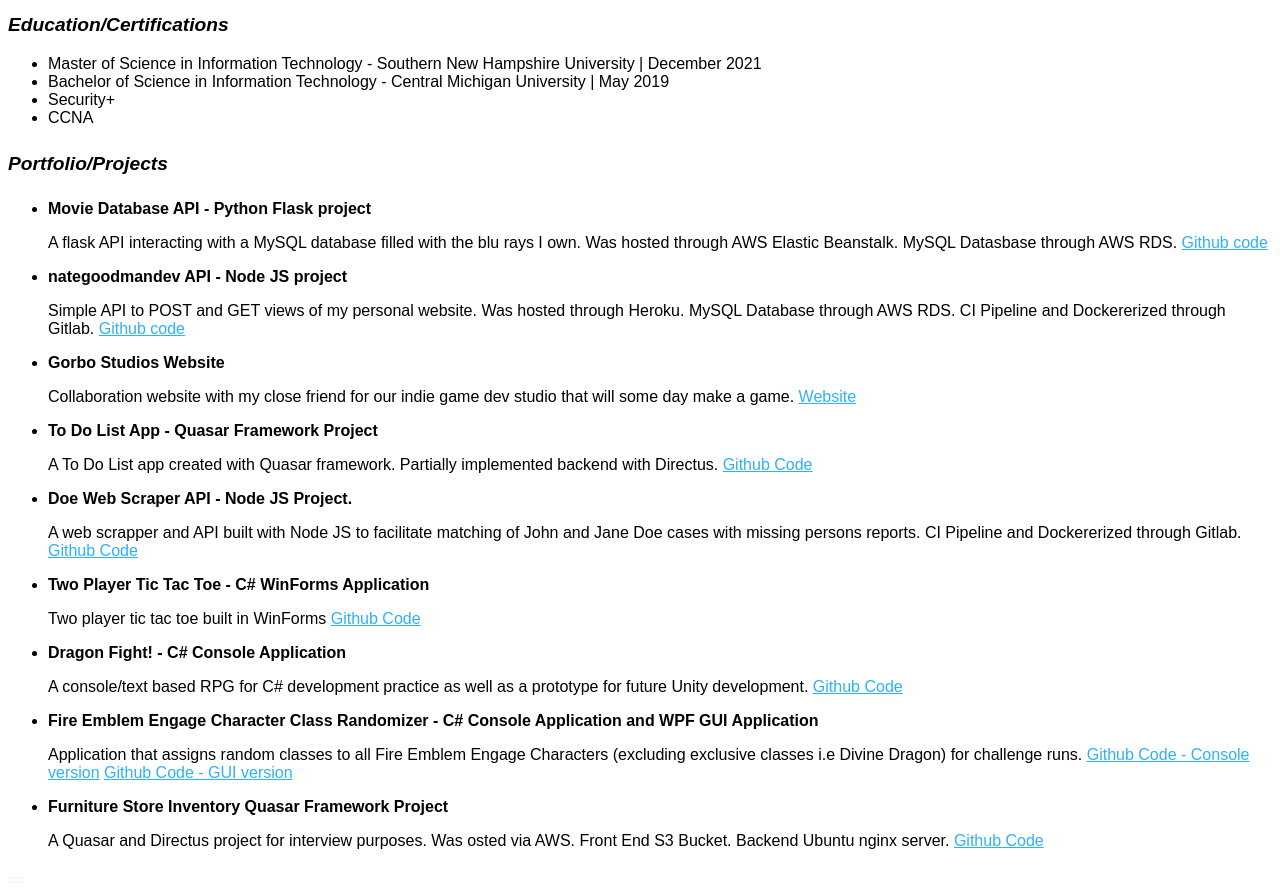
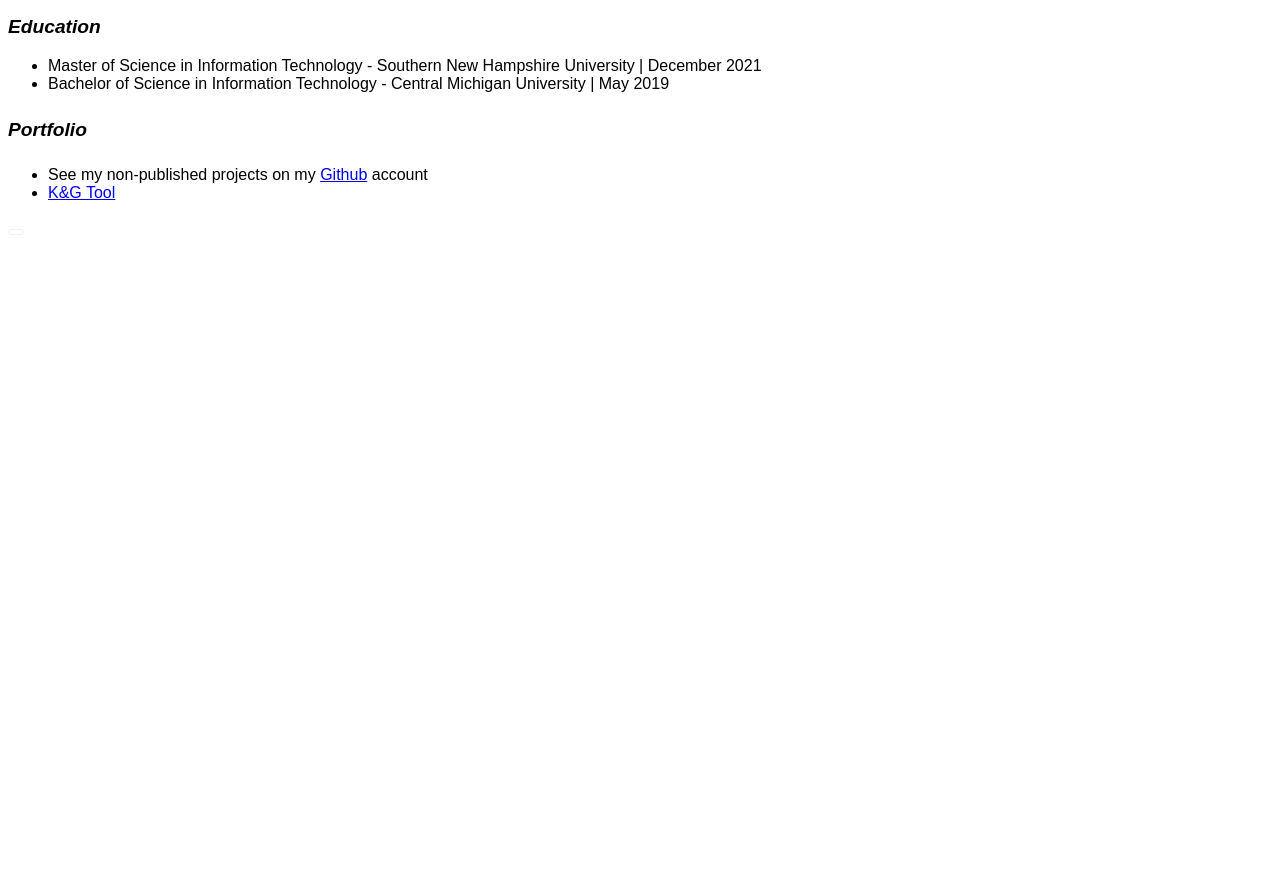
Before and after one commit to nategoodman88/nategoodman.dev, a website: page index.html in a window 1280 px wide. Shown: the part 1203-2095 px from the top of the page. After the commit the page ends 1447 px from the top, so only its background shows below. Drawn offline with Linux system fonts and the light colour scheme.

Commit message:
modified:   index.html

```diff
--- a/index.html
+++ b/index.html
@@ -11,7 +11,6 @@
         <h1 align="center">Nate Goodman</h1>
         <p align="center">Software Developer</p>
         <p align="Center">Phone: 231-724-0990 | Email: nategoodman88@gmail.com</p>
-        <p align="Center"><a href="https://www.dropbox.com/scl/fi/4zebozw9w884to781s9y3/Resume.docx?rlkey=t5kcfvfxfdr7tzjyjnnjsswwj&dl=0"target="_blank" style="color: #2EB1F8"> <span> Resume </span> </a></p>
 <!--Small headshot in it's own div-->
         <div>
             <img src = "images/Headshot.jpg" class="headshot" alt="Nate Headshot">
@@ -25,8 +24,9 @@
 <!--Line to divide my intro with the main content-->
         <hr>
         <h2><i>Job Experience</i></h2>
+            <ul>
                 <li><b> Software Developer - SPARK Business Works| January 2024 - Present </b>
-                    <p>SPARK provides custom software development and digital marketing services. We partner with our clients to execute practical strategies that increase efficiency and deliver ROI. </p>
+                    <p>Developed dynamic web and mobile applications. Helped establish DevOps practices within the company including standardized CI/CD pipelines, project templates, AWS optimization, etc.</p>
                 <li><b> Network Escalations Support Engineer - Service Corporation International | May 2022 - December 2023</b>
                     <p>Supported the resolution of escalated break/fix tickets of telephone lines and internet circuits in over 2,000 locations throughout the US, Canada and Puerto Rico. Supported SCI’s Cisco Meraki stack and Cisco Call Manager. Team lead on project to integrate AlertOps API into Cisco Meraki alerting. Regional Lead for east coast locations: oversaw 4 other employees on the team and directed them in the best actions to lead the support of all SCI locations in the east coast. Continued to make use of Wrike to track projects including disaster recovery after Hurricane Ian.</p>
                 </li>
@@ -49,34 +49,15 @@
                     <p>Supported hardware and software of student machines. Participated in direct hardware repair such as full-board replacement.</p>
                 </li>
             </ul>
-        <h3><i>Education/Certifications</i></h3>
+        <h3><i>Education</i></h3>
             <ul>
                 <li>Master of Science in Information Technology - Southern New Hampshire University | December 2021</li>
                 <li>Bachelor of Science in Information Technology - Central Michigan University | May 2019</li>
-                <li>Security+</li>
-                <li>CCNA</li>
             </ul>
-        <h4><i>Portfolio/Projects</i></h4>
+        <h4><i>Portfolio</i></h4>
             <ul>
-                <li><b>Movie Database API - Python Flask project</b>
-                    <p>A flask API interacting with a MySQL database filled with the blu rays I own. Was hosted through AWS Elastic Beanstalk. MySQL Datasbase through AWS RDS. <a href="https://github.com/nategoodman88/DatabaseAPI" target="_blank" style="color: #2EB1F8"><span> Github code</span></a></p>
-                </li>
-                <li><b>nategoodmandev API - Node JS project</b></li>
-                    <p>Simple API to POST and GET views of my personal website. Was hosted through Heroku. MySQL Database through AWS RDS. CI Pipeline and Dockererized through Gitlab. <a href= "https://github.com/nategoodman88/nategoodmandevapi" target="_blank" style="color: #2EB1F8"><span> Github code</span></a></p>
-                <li><b>Gorbo Studios Website</b></li>
-                    <p>Collaboration website with my close friend for our indie game dev studio that will some day make a game. <a href= "https://gorbostudios.com" target="_blank" style="color: #2EB1F8"><span> Website</span></a></p>
-                <li><b>To Do List App - Quasar Framework Project </b></li>
-                    <p>A To Do List app created with Quasar framework. Partially implemented backend with Directus. <a href= "https://github.com/nategoodman88/ToDoList" target="_blank" style="color: #2EB1F8"><span> Github Code</span></a></p>
-                <li><b>Doe Web Scraper API - Node JS Project. </b></li>
-                    <p>A web scrapper and API built with Node JS to facilitate matching of John and Jane Doe cases with missing persons reports. CI Pipeline and Dockererized through Gitlab. <a href= "https://github.com/nategoodman88/DoeWebScrapperAPI" target="_blank" style="color: #2EB1F8"><span> Github Code</span></a></p>
-                <li><b>Two Player Tic Tac Toe - C# WinForms Application </b></li>
-                    <p>Two player tic tac toe built in WinForms <a href= "https://github.com/nategoodman88/TwoPlayerTicTacToe" target="_blank" style="color: #2EB1F8"><span> Github Code</span></a></p>
-                <li><b>Dragon Fight! - C# Console Application </b></li>
-                    <p>A console/text based RPG for C# development practice as well as a prototype for future Unity development. <a href= "https://github.com/nategoodman88/DragonFight" target="_blank" style="color: #2EB1F8"><span> Github Code</span></a></p>
-                <li><b>Fire Emblem Engage Character Class Randomizer - C# Console Application and WPF GUI Application</b></li>
-                    <p>Application that assigns random classes to all Fire Emblem Engage Characters (excluding exclusive classes i.e Divine Dragon) for challenge runs. <a href= "https://github.com/nategoodman88/FireEmblemEngageRandomizer" target="_blank" style="color: #2EB1F8"><span> Github Code - Console version</span></a> <a href= "https://github.com/nategoodman88/FireEmblemEngageRandomizerUIVersion" target="_blank" style="color: #2EB1F8"><span> Github Code - GUI version</span></a></p>
-                <li><b>Furniture Store Inventory Quasar Framework Project</b></li>
-                    <p>A Quasar and Directus project for interview purposes. Was osted via AWS. Front End S3 Bucket. Backend Ubuntu nginx server. <a href= "https://github.com/nategoodman88/FurnitureStore" target="_blank" style="color: #2EB1F8"><span> Github Code </span></a>
+                <li>See my non-published projects on my <a href="https://github.com/nategoodman88">Github</a> account</li>
+                <li><a href="https://kandgtoolco.com">K&G Tool</a></li>
             </ul>
             <button onclick="secret()" class="hiddenButton" role="button"></button>
     </body>
```
